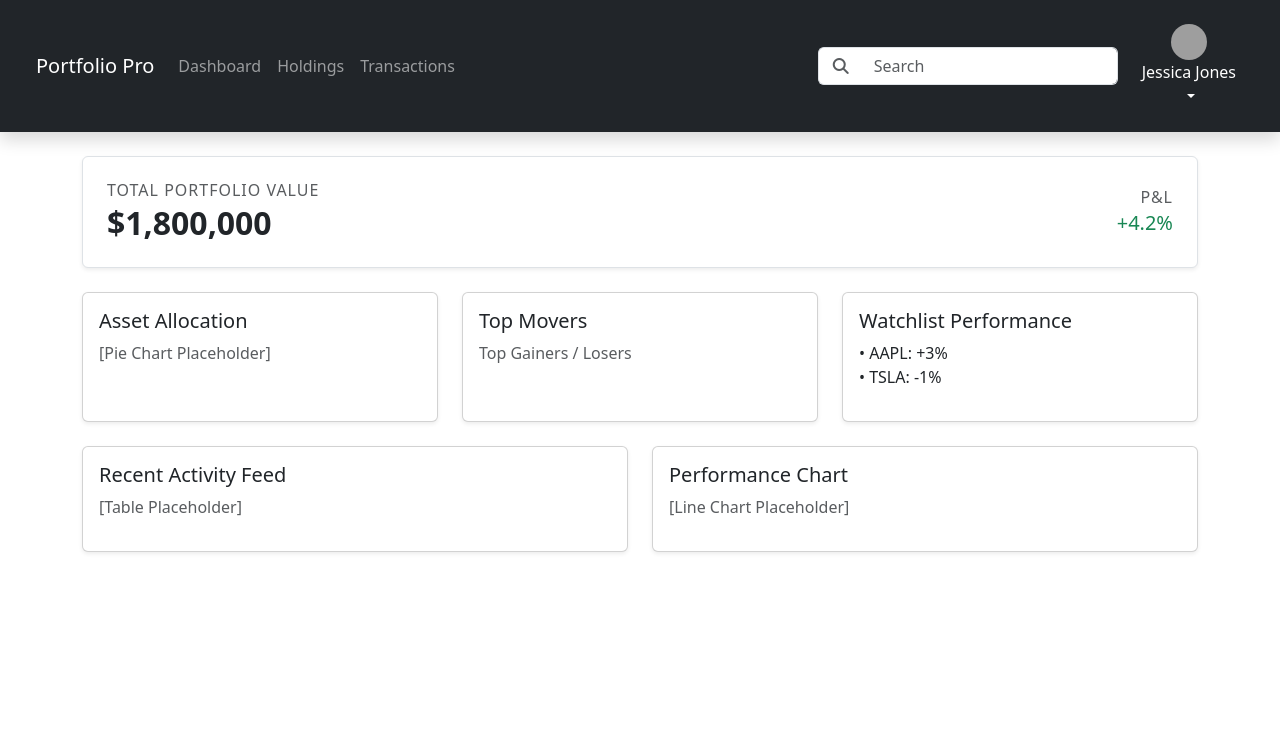
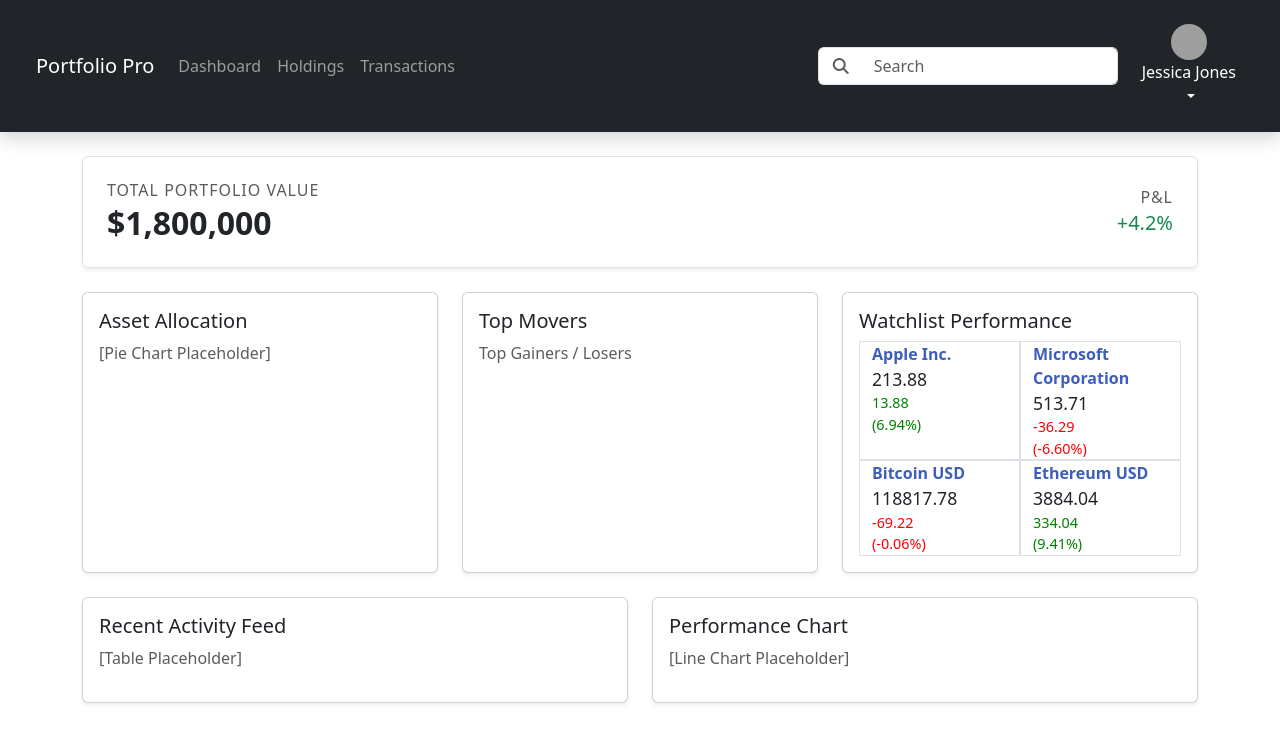
Before and after one commit to angelstephanie/HK-Portfolio-Management-System, a React (Create React App) app in the folder frontend/: page / in a window 1280 px wide. Shown: the top 742 px of the page. Built offline with nearby package versions, Linux system fonts and the light colour scheme; grey boxes are pictures that could not be loaded.

Commit message:
Updated package.json, frontend folder structure, and added watchlist component

```diff
--- a/frontend/package.json
+++ b/frontend/package.json
@@ -3,12 +3,14 @@
   "version": "0.1.0",
   "private": true,
   "dependencies": {
+    "@fortawesome/fontawesome-free": "^7.0.0",
     "@testing-library/dom": "^10.4.0",
     "@testing-library/jest-dom": "^6.6.3",
     "@testing-library/react": "^16.3.0",
     "@testing-library/user-event": "^13.5.0",
     "bootstrap": "^5.3.7",
     "react": "^19.1.0",
+    "react-bootstrap": "^2.8.0",
     "react-dom": "^19.1.0",
     "react-scripts": "5.0.1",
     "web-vitals": "^2.1.4"
--- /dev/null
+++ b/frontend/src/assets/watchlist.json
@@ -0,0 +1,34 @@
+[
+    {
+        "symbol":"AAPL",
+        "name":"Apple Inc.",
+        "type":"stock",
+        "open_price":200.00,
+        "current_price":213.88,
+        "last_updated":"2025-07-28 09:52:45"
+    },
+    {
+        "symbol":"MSFT",
+        "name":"Microsoft Corporation",
+        "type":"stock",
+        "open_price":550.00,
+        "current_price":513.71,
+        "last_updated":"2025-07-28 09:52:45"
+    },
+    {
+        "symbol":"BTC-USD",
+        "name":"Bitcoin USD",
+        "type":"crypto",
+        "open_price":118887.00,
+        "current_price":118817.78,
+        "last_updated":"2025-07-28 09:52:45"
+    },
+    {
+        "symbol":"ETH-USD",
+        "name":"Ethereum USD",
+        "type":"crypto",
+        "open_price":3550.00,
+        "current_price":3884.04,
+        "last_updated":"2025-07-28 09:52:45"
+    }
+]
--- a/frontend/src/components/dashboard.js
+++ b/frontend/src/components/dashboard.js
@@ -1,4 +1,5 @@
 import React from 'react';
+import Watchlist from './watchlist/Watchlist';
 
 export default function PortfolioDashboard() {
   return (
@@ -52,10 +53,7 @@ export default function PortfolioDashboard() {
           <div className="card h-100 shadow-sm">
             <div className="card-body">
               <h5 className="card-title">Watchlist Performance</h5>
-              <ul className="list-unstyled">
-                <li>• AAPL: +3%</li>
-                <li>• TSLA: -1%</li>
-              </ul>
+              <Watchlist/>
             </div>
           </div>
         </div>
--- /dev/null
+++ b/frontend/src/components/watchlist/Watchlist.js
@@ -0,0 +1,40 @@
+import React, { useState } from 'react';
+import Container from 'react-bootstrap/Container';
+import Row from 'react-bootstrap/Row';
+import assets from '../../assets/watchlist.json';
+import WatchlistItem from './WatchlistItem';
+
+const Watchlist = () => {
+    const [watchlist, setWatchlist] = useState(assets); // Initialize with JSON data
+
+    // const handleRemoveItem = (index) => {
+    //     const updatedWatchlist = watchlist.filter((_, i) => i !== index);
+    //     setWatchlist(updatedWatchlist);
+    // };
+
+    return (
+        <Container fluid class="border border-secondary rounded">
+            <Row>
+                {watchlist.map((item, index) => (
+                            <WatchlistItem item={item} />
+                ))}
+                {/* For reference*/}
+                {/* <table class="table">
+                    <tbody>
+                        {watchlist.map((item, index) => (
+                            <tr key={index} className="text-start align-middle">
+                                <td scope="row">{item.name}</td>
+                                <td>{item.current_price || 'N/A'}</td>
+                                <td>
+                                    <button onClick={() => handleRemoveItem(index)} class="btn btn-link">Remove</button>
+                                </td>
+                            </tr>
+                        ))}
+                    </tbody>
+                </table> */}
+            </Row>
+        </Container>
+    );
+};
+
+export default Watchlist;
--- /dev/null
+++ b/frontend/src/components/watchlist/WatchlistItem.js
@@ -0,0 +1,17 @@
+import Col from 'react-bootstrap/Col';
+import "../../styles/watchlist.css";
+
+const WatchlistItem = ({item}) => {
+    const difference = item.current_price - item.open_price;
+    const percentageChange = ((difference / item.open_price) * 100).toFixed(2);
+    return (
+        <Col xs={6}  className="border border-dashed" >
+            <p className="text text-header" style={{color: "#3E5EBD"}}>{item.name}</p>
+            <p className="text text-price">{item.current_price}</p>
+            <p className="text text-diff" style={{color: difference >= 0 ? "green" : "red" }}>{difference.toFixed(2)}</p>
+            <p className="text text-diff" style={{color: difference >= 0 ? "green" : "red" }}>({percentageChange}%)</p>
+        </Col>
+    );
+};
+
+export default WatchlistItem;
--- /dev/null
+++ b/frontend/src/styles/watchlist.css
@@ -0,0 +1,20 @@
+.text {
+    margin-bottom: 0rem;
+}
+
+.text-header {
+    font-weight: 600;
+}
+
+.text-price{
+    font-size: 1.1rem;
+    font-weight: 500;
+}
+
+.text-diff {
+    font-size: 0.9rem;
+}
+
+.border-dashed {
+    border-style: dashed;
+}
```
Also changed, not shown: frontend/src/assets/all_assets.json (added, +135 -0 lines), 1 other file (tests, documents, lock files or other folders).
